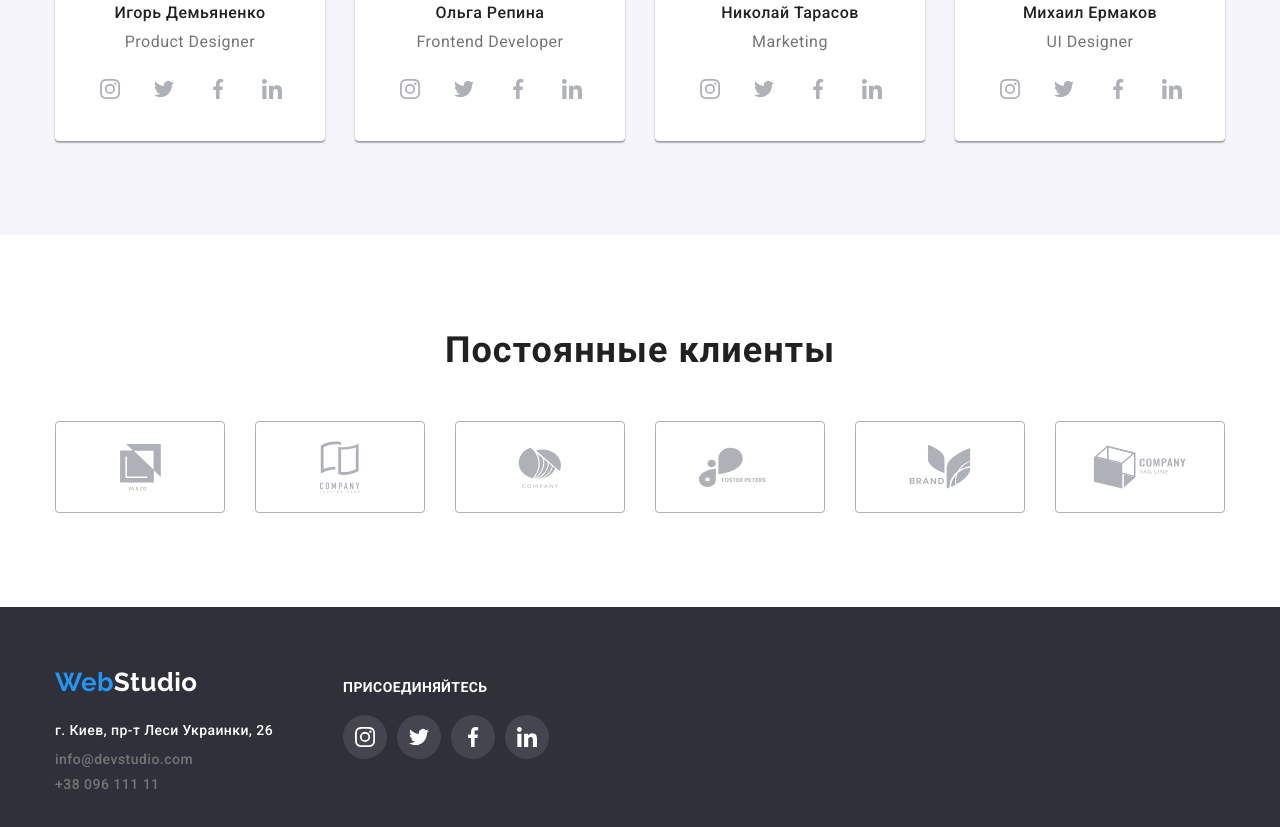
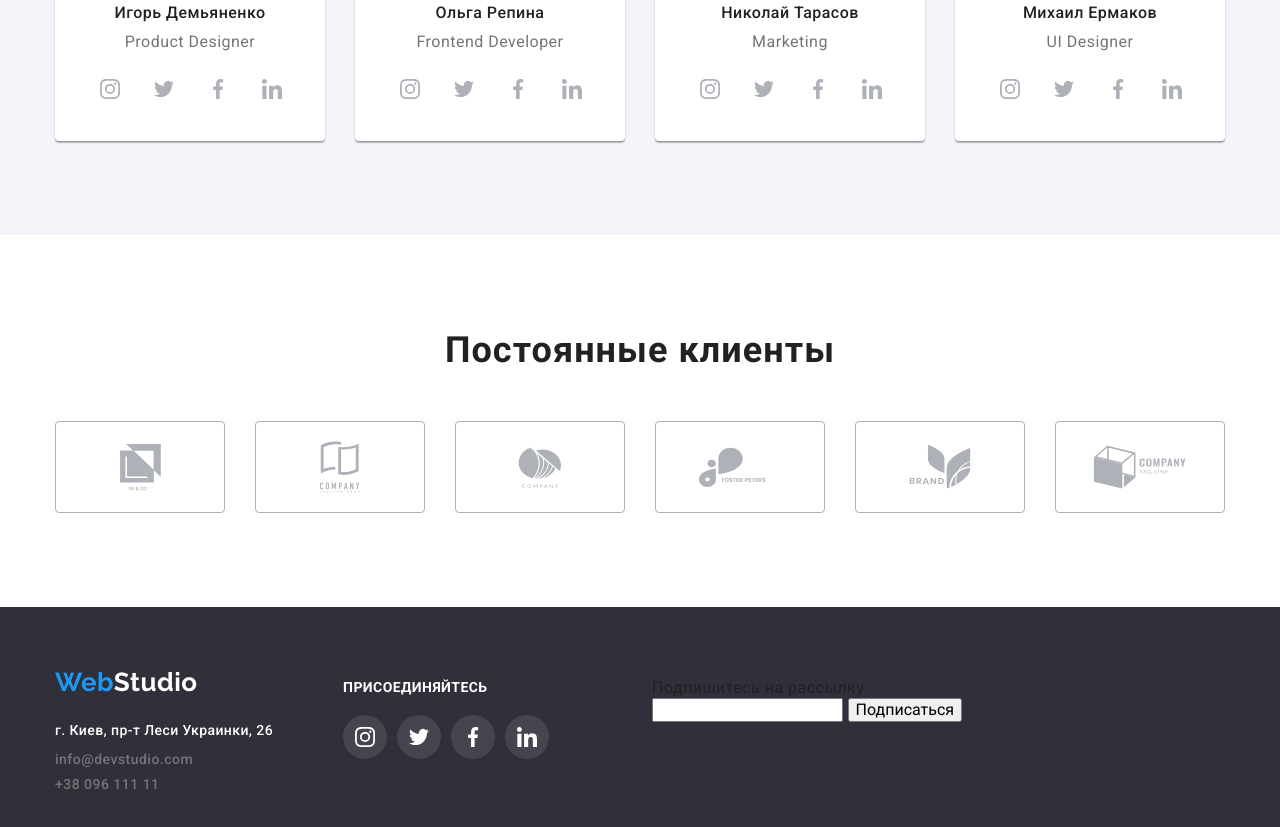
Before and after one commit to Denkovych/goit-markup-hw-06, a plain HTML site: page index.html in a window 1280 px wide. Shown: the part 2076-2903 px from the top of the page. Drawn offline with nearby package versions, Linux system fonts and the light colour scheme.

Commit message:
Update index.html

```diff
--- a/index.html
+++ b/index.html
@@ -437,6 +437,16 @@
         </li>
     </ul>
     </div>
+    <div class="footer-container-mail">
+        <form >
+            <p>Подпишитесь на рассылку</p>
+            <label>
+            <input type="email" name="email">
+            </label>
+            <button type="submit">Подписаться</button>
+        </form>
+
+    </div>
         </div>
 
 
@@ -445,18 +455,12 @@
 </footer>
 <div class="backdrop is-hidden" data-modal>
     <div class="modal">
-        <form>
-            <input type="checkbox" name="topic" value="" id="123">
-            <label for="123">Соглашаюсь с рассылкой и принимаю Условия договора</label>
-
-
-        </form>
         <div class="modal-close">
-        <button class="modal-close-button" data-modal-close>
-            <svg class="modal-close-icon" width="11" height="11">
+            <button class="modal-close-button" data-modal-close>
+                <svg class="modal-close-icon" width="11" height="11">
                 <use href="images/social/icon.svg#icon-close"></use>
-            </svg>
-        </button>
+                </svg>
+            </button>
         </div>
     </div>
 </div>
```
